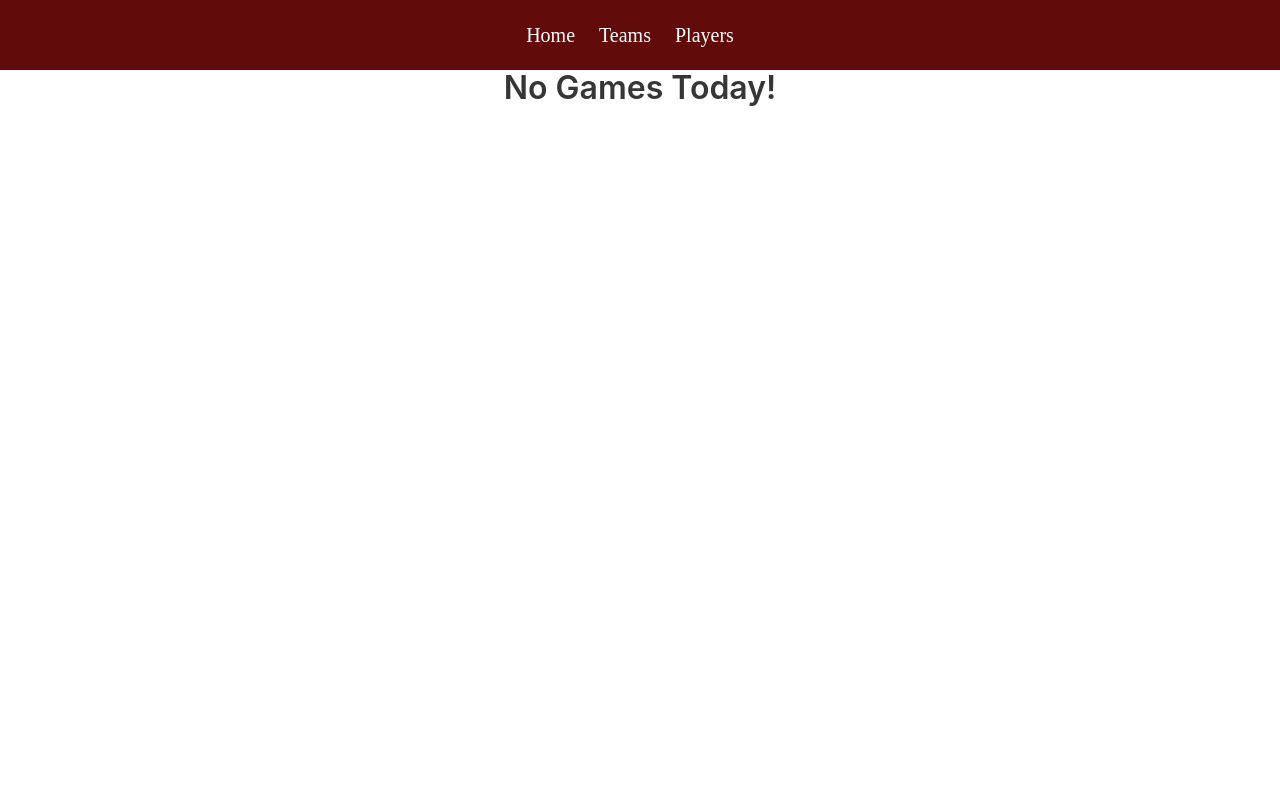
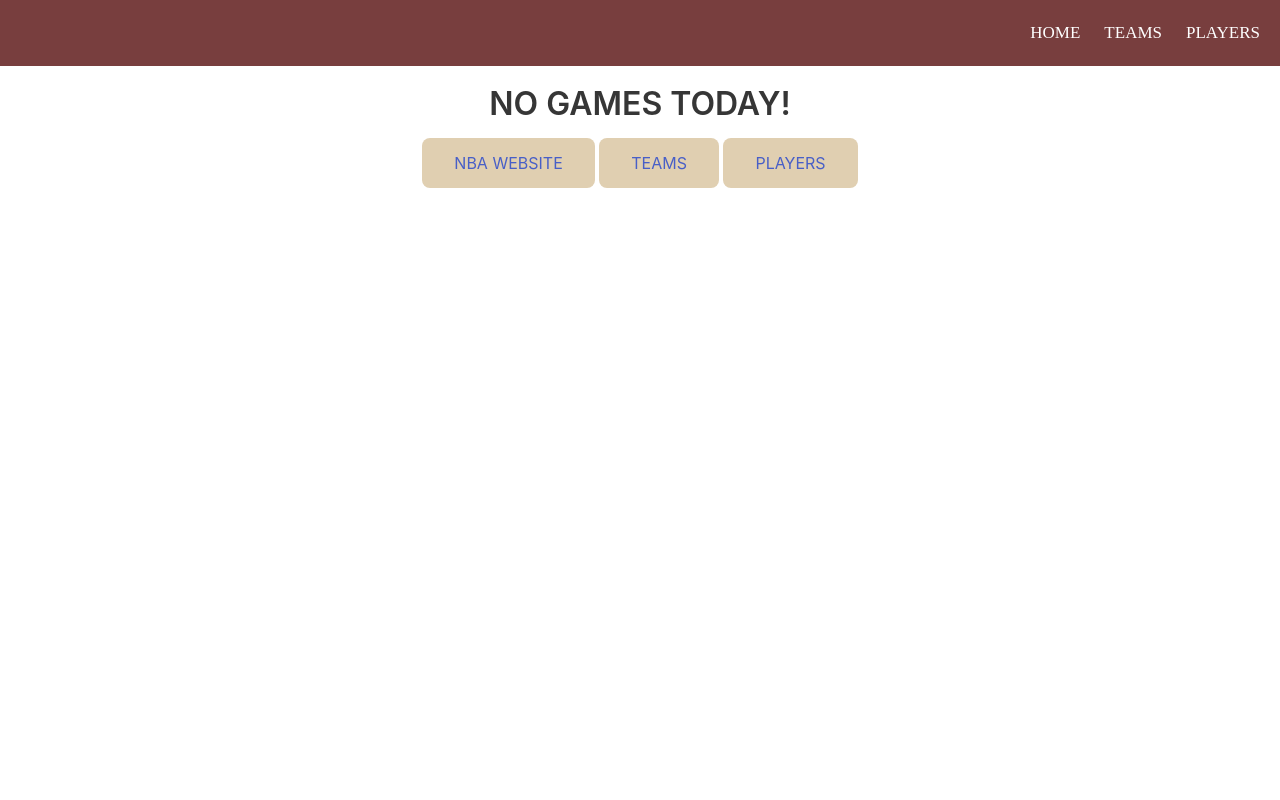
Before and after one commit to sophiahuangg/seniorthesis, a Flask app: template services/web/project/templates/index.html in a window 1280 px wide. Run offline with Flask 3, Linux system fonts and the light colour scheme; the template is opened without the code that fills it, so the values that code supplies are empty; parts of the project's set-up code (start-up, migrations or seed data) failed here and were passed over; some libraries are stand-ins or nearby versions.

Commit message:
FRONTEND CHANGES

```diff
--- a/services/web/project/static/styles.css
+++ b/services/web/project/static/styles.css
@@ -1,5 +1,6 @@
 header {
-    background-color: #610b0b;
+    background-color: #570e0e;
+    opacity: 0.8;
     color: #fff;
     padding: 20px 0;
     font-family: "Times New Roman", Times, serif;
@@ -13,12 +14,14 @@ nav ul {
     list-style-type: none;
     margin: 0;
     padding: 0;
+    text-align: right;
 }
 
 nav ul li {
     display: inline;
     margin-right: 20px;
-    font-size: 20px;
+    font-size:17px;
+
 
 }
 
@@ -28,32 +31,31 @@ nav ul li a {
 }
 
 nav ul li a:hover {
-    text-decoration: white underline;
+    text-decoration: white underline ;
+    text-decoration-thickness: 4px;
     color: white;
+    text-shadow: 3px 3px 4px #673232;
+
 }
 
 h1 {
     text-align: center;
-    font-weight: normal;
+    padding-top: 20px !important;
+    text-transform: uppercase;
+}
+
+h2{
+    padding-top: 20px !important;
+    text-transform: uppercase;
 }
 
 html, body {
-    margin: 0;
-    padding: 0;
-    height: 100%;
-    font-family: "Times New Roman", Times, serif;
-    margin: auto;
     text-align: center;
     font-weight: normal;
+    color: black !important;
 
 }
 
-
-table {
-    border-collapse: collapse;
-    width: 100%;
-
-}
 
 th, td {
     border: 1px solid black;
@@ -61,11 +63,25 @@ th, td {
     width: 150px;
 
 }
-th {
-    background-color: #ffffff;
-}
+
 
 table th:first-child,
 table td:first-child {
     width: 500px;
 }
+
+#searchForm input[type="text"] {
+  width: 300px;
+}
+
+.sites{
+  background-color: #e0cfb1; /* Green */
+  border: none;
+  padding: 15px 32px;
+  text-align: center;
+  text-decoration: none;
+  display: inline-block;
+  font-size: 16px;
+  border-radius: 8px;
+  color: black !important;
+}
--- a/services/web/project/templates/base.html
+++ b/services/web/project/templates/base.html
@@ -5,7 +5,7 @@
     <meta name="viewport" content="width=device-width, initial-scale=1.0">
 
 
-    <title>{% block title %}NBA API Visualized{% endblock %}</title>
+    <title>NBA API Visualized</title>
     <link rel="stylesheet" type="text/css" href="{{ url_for('static', filename='styles.css') }}">
     <link rel="stylesheet" href="https://cdn.jsdelivr.net/npm/bulma@0.9.4/css/bulma.min.css">
 
@@ -15,9 +15,9 @@
 <header>
     <nav>
         <ul>
-            <li><a href="{{ url_for('main') }}">Home</a></li>
-            <li><a href="{{ url_for('get_teams') }}">Teams</a></li>
-            <li><a href="{{ url_for('player') }}">Players</a></li>
+            <li><a href="{{ url_for('main') }}">HOME</a></li>
+            <li><a href="{{ url_for('get_teams') }}">TEAMS</a></li>
+            <li><a href="{{ url_for('player') }}">PLAYERS</a></li>
         </ul>
     </nav>
 </header>
--- a/services/web/project/templates/gamestats.html
+++ b/services/web/project/templates/gamestats.html
@@ -6,7 +6,7 @@
 </head>
 <body>
 {% block content %}
-<h2>{{ matchup }} : {{ date }}</h2>
+<h2>{{ matchup }} : {{ date }} BOX SCORES</h2>
 <table border="1">
     <thead>
         <tbody>
--- a/services/web/project/templates/index.html
+++ b/services/web/project/templates/index.html
@@ -7,12 +7,14 @@
     <title>Live Scores</title>
 
 </head>
+
 <body>
 {% block content %}
+
     {% if live|length == 0 %}
-        <h1>No Games Today!</h1>
+        <h1>NO GAMES TODAY!</h1>
     {% else %}
-        <h1>Live Scores</h1>
+        <h1>LIVE SCORES</h1>
         <table>
             <tr>
                 <th>DATE</th>
@@ -45,7 +47,11 @@
             {% endfor %}
         </table>
     {% endif %}
+
+    <button class="sites"><a href="https://www.nba.com/">NBA WEBSITE</a></button>
+    <button class="sites"><a href="{{ url_for('get_teams') }}">TEAMS</a></button>
+    <button class="sites"><a href="{{ url_for('player') }}">PLAYERS</a></button>
+
 {% endblock %}
-</div>
 </body>
 </html>
--- a/services/web/project/templates/pbp.html
+++ b/services/web/project/templates/pbp.html
@@ -8,7 +8,7 @@
 <body>
     {% block content %}
 
-    <h2>{{ matchup[0][0] }}: {{ date }}</h2>
+    <h2>{{ matchup[0][0] }}: {{ date }} PLAY BY PLAY</h2>
     <table border="1">
         <table border="1">
             <thead>
--- a/services/web/project/templates/players.html
+++ b/services/web/project/templates/players.html
@@ -9,8 +9,8 @@
 
 {% block content %}
 <form id="searchForm" hx-get="/players">
-    <input type="search" class="form-control" placeholder="Find a player" name="player" hx-target="#results">
-    <button>Search</button>
+<input type="text" class="form-control form-control-lg" placeholder="Find a player" name="player" hx-target="#results" >
+    <button type="submit" class="btn btn-danger">Search</button>
 </form>
 
 <p>Searching for: {{ player }}</p>
--- a/services/web/project/templates/teamroster.html
+++ b/services/web/project/templates/teamroster.html
@@ -4,7 +4,7 @@
 
 <body>
 {% block content %}
-<h2>{{teamname[0][0]}} Roster</h2>
+<h2>{{teamname[0][0]}} ROSTER</h2>
 <table>
 {% for col in colnames %}
 <th colspan>{{ col[0] }}</th>
```
